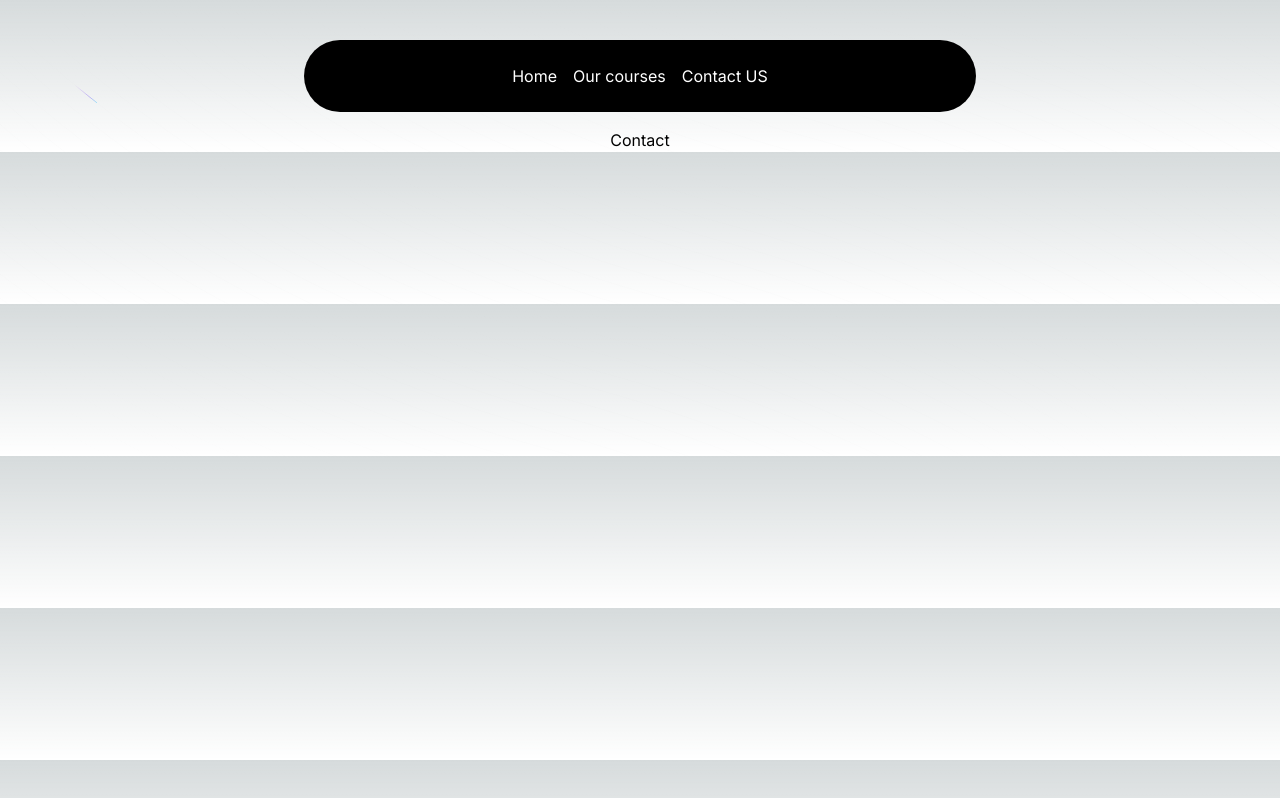
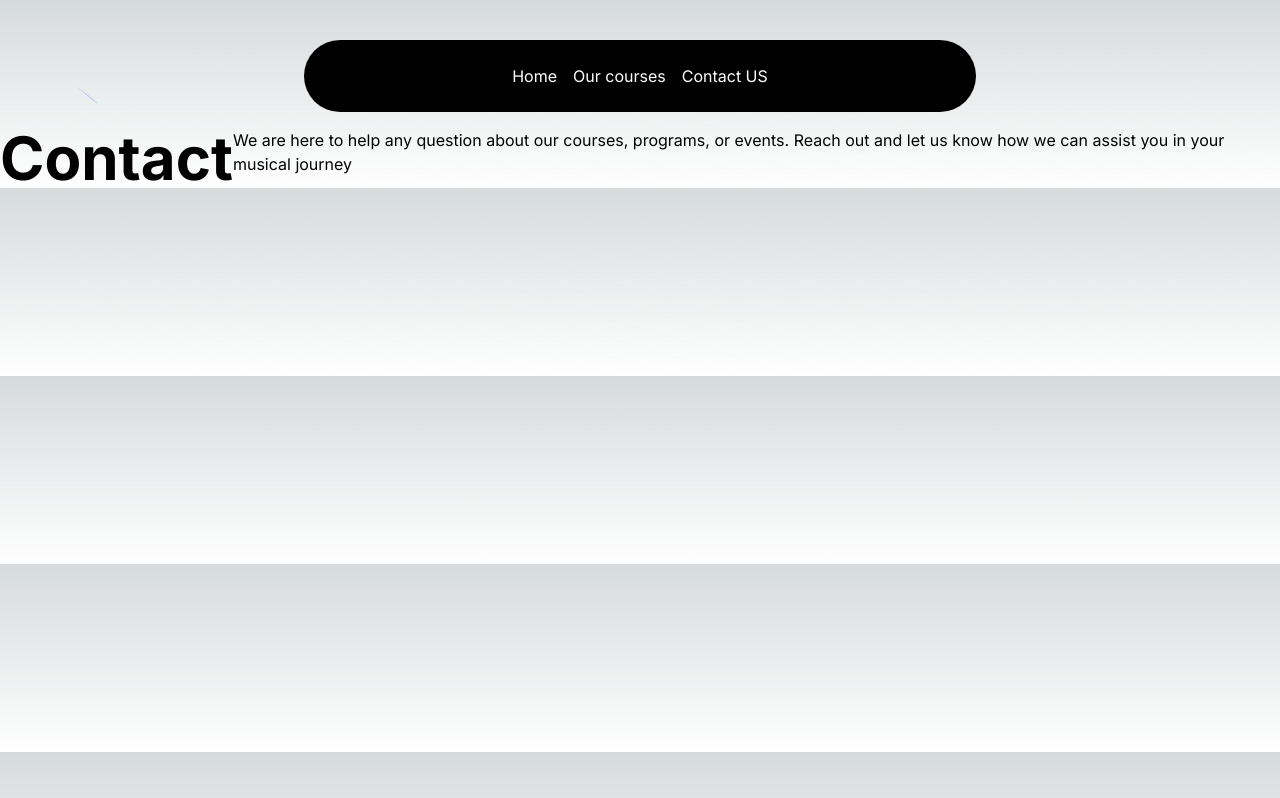
Before and after one commit to kushwahadev/musical_school, a Next.js app: page /contact in a window 1280 px wide. Built offline with nearby package versions, Linux system fonts and the light colour scheme.

Commit message:
text update

```diff
--- a/src/app/contact/page.tsx
+++ b/src/app/contact/page.tsx
@@ -6,7 +6,11 @@ import { BackgroundBeams } from "@/components/ui/background-beams";
 function page() {
   return (
     <div className="flex flex-auto justify-center mt-32 ">
-      <h2>Contact</h2>
+      <h2 className="rounded text-6xl font-bold">Contact</h2>
+      <p>
+        We are here to help any question about our courses, programs, or events.
+        Reach out and let us know how we can assist you in your musical journey
+      </p>
       <BackgroundBeams />
     </div>
   );
```
